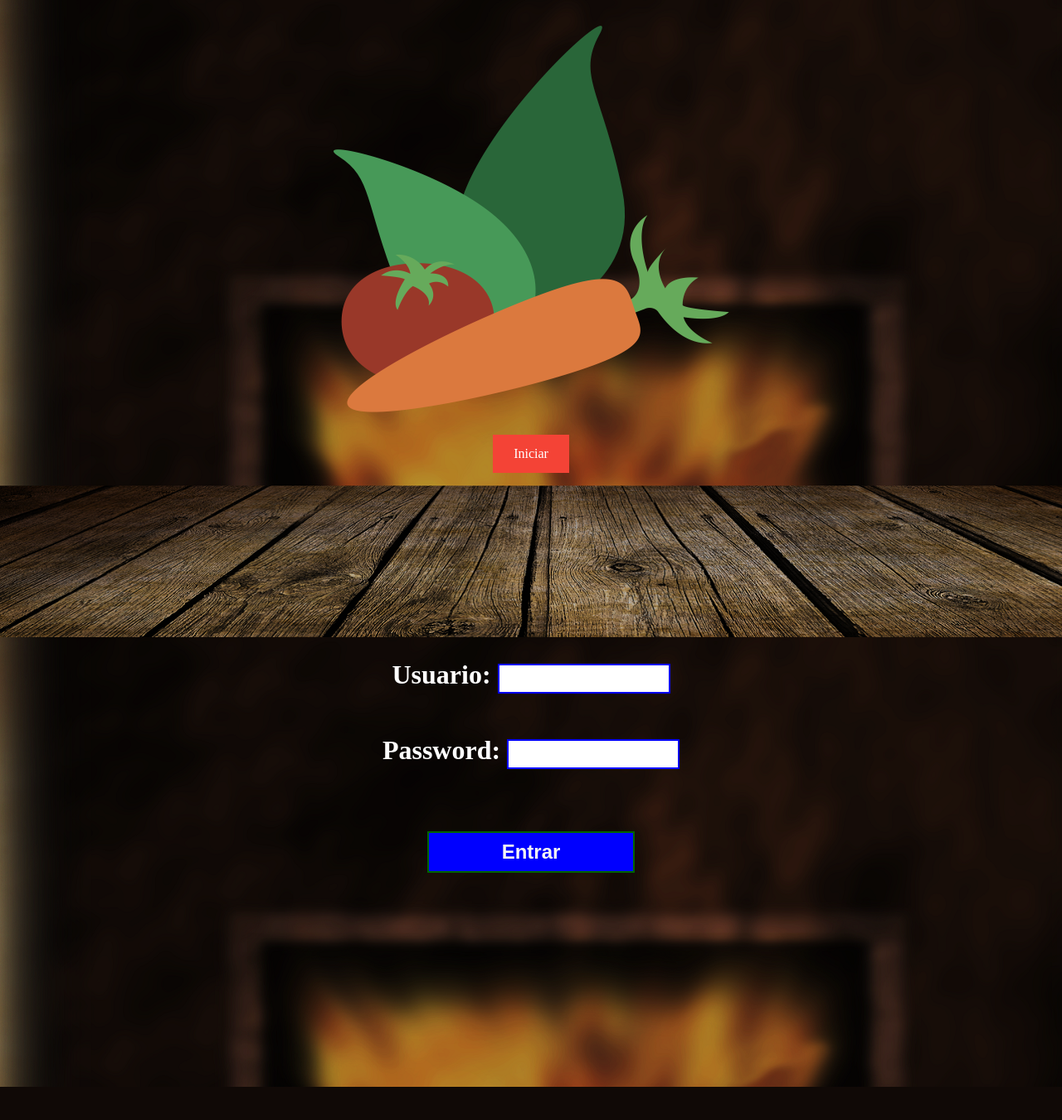
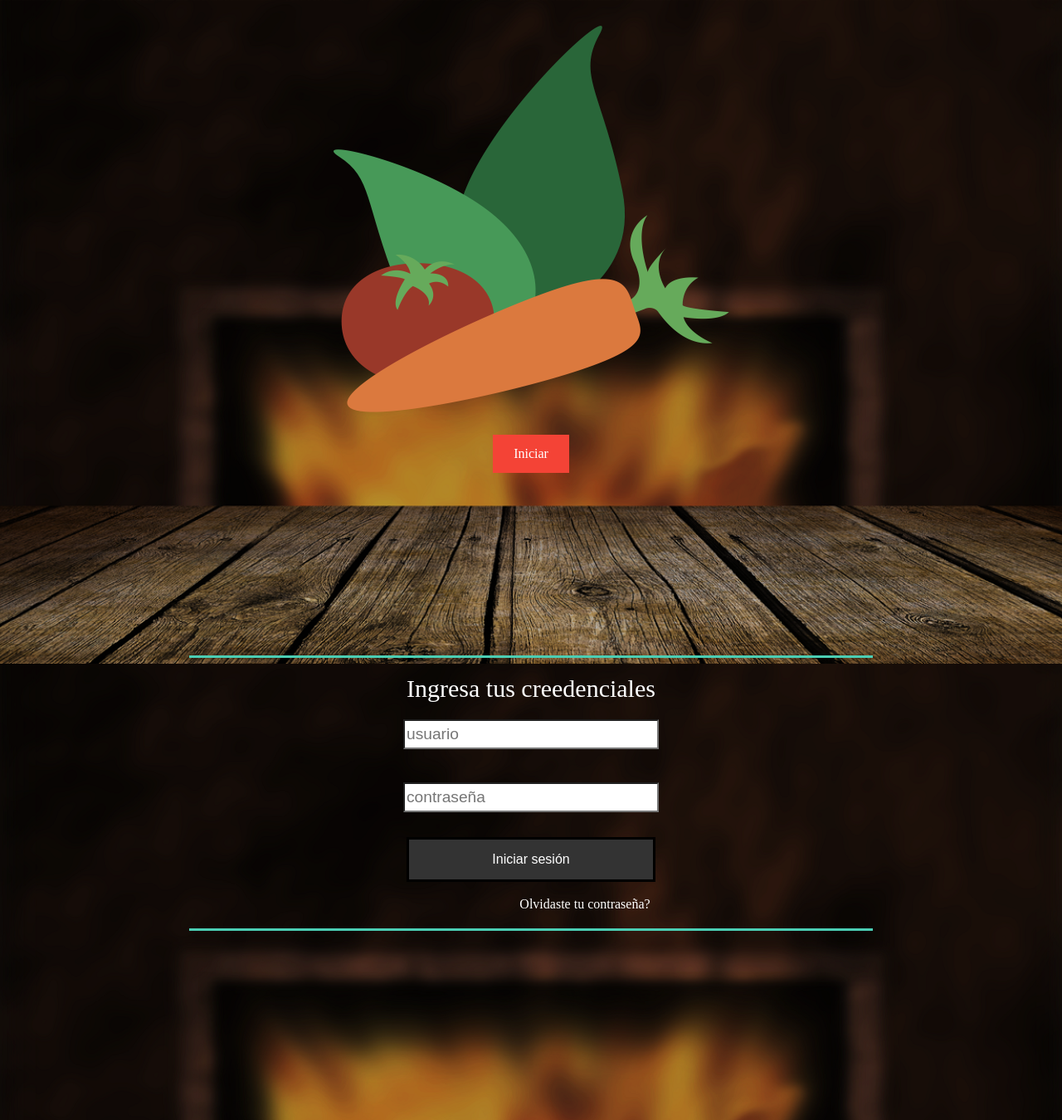
Before and after one commit to sagonzalez/project-gps, a PHP site: page / in a window 1280 px wide. Shown: the whole page at 83% size. Before the commit the page ends 1310 px from the top, so only its background shows below. Run offline with PHP 8.4, Linux system fonts and the light colour scheme.

Commit message:
Moficación al index del admin

```diff
--- a/Administrador/css/style.css
+++ b/Administrador/css/style.css
@@ -2,8 +2,11 @@ body{
 
     background-color: whitesmoke;
     background-image: url("../img/fondo1.png");
-    background-attachment: fixed;;
+    background-attachment: fixed;
+    background-repeat: repeat-y;
+    background-size: cover;
     text-align: center;
+    font-size: 100%;
 }
 
 .div-fondo{
@@ -12,30 +15,37 @@ body{
     opacity: 0.3;
 
 }
+.contenedor_datos{
+    padding: 20px;
+   /* border: 2px solid gray;
+    border-radius: 5px;*/
+    border-top: 3px solid #4bceb4;
+    border-bottom: 3px solid #4bceb4;
+}
 
 .alinear-form{
-    padding: 200px;
+    padding: 220px;
+    position:relative;
 }
 
 .alinear-1{
 
-    padding: 25px;
-
+    padding: 20px;
 }
 
 
-.alinear-1 label{
+/*.alinear-1 label{
 
     color: white;
     font-weight: bold;
     font-family: "Times New Roman", Times, serif;
     font-size: xx-large;
 
-}
+}*/
 
 .alinear-1 input{
-    border: 2px solid blue;
-    width: 200px;
+    /*border: 2px solid blue;*/
+    width: 300px;
     background-color: white;
     color: black;
     height: 30px;
@@ -44,20 +54,35 @@ body{
   }
 
 
-.alinear-2{
-    padding:50px;
-}
+/*.alinear-2{
+    padding:10px;
+}*/
 .alinear-2 button{
 
-    background-color: blue;
+/*    background-color: blue;
     color: whitesmoke;
     font-family: sans-serif;
     font-size: x-large;
     font-weight: bold;
     width: 250px;
     height: 50px;
-    border: 2px solid darkgreen;
+    border: 2px solid darkgreen;*/
 
+    background-color: #333; /* Green */
+    border: solid black;
+    color: white;
+    width: 300px;
+    padding: 15px 32px;
+    text-align: center;
+    text-decoration: none;
+    display: inline-block;
+    font-size: 16px;
+    margin-top: 10px;
+
+}
+.alinear-2 button:hover{
+    background: #4CAF50;
+    cursor: pointer;
 }
 
 
@@ -74,3 +99,16 @@ a:link, a:visited {
 a:hover, a:active {
     background-color: darkgreen;
 }
+
+.olvidar_contraseña{
+    size: small;
+    margin-left: 130px;
+    color: white;
+}
+.olvidar_contraseña:hover{
+    cursor: pointer;
+}
+.credenciales{
+    font-size: 30px;
+    color:white;
+}
--- a/Administrador/index.html
+++ b/Administrador/index.html
@@ -19,21 +19,23 @@
 
 <div>
     <form class="alinear-form" id="form1" action="php/checklogin.php" method="post">
+
+        <div class="contenedor_datos">
+            <label class="credenciales">Ingresa tus creedenciales</label>
             <div class="alinear-1">
-            <label >Usuario: </label>
-            <input type="text" id="us" name="user" required/>
+                <input type="text" id="us" name="user" placeholder="usuario" required/>
             </div>
 
             <div class="alinear-1">
-
-            <label >Password: </label>
-            <input type="password" id="pa" name="pass" required/>
+                <input type="password" id="pa" name="pass" placeholder="contraseña" required/>
             </div>
 
             <div class="alinear-2">
-            <button id="btnenviar">Entrar</button>
+                <button id="btnenviar">Iniciar sesión</button>
             </div>
-
+            <br>
+            <label class="olvidar_contraseña">Olvidaste tu contraseña?</label>
+        </div>
     </form>
 
 </div>
```
Lines whose indentation alone changed are shown as unchanged.
